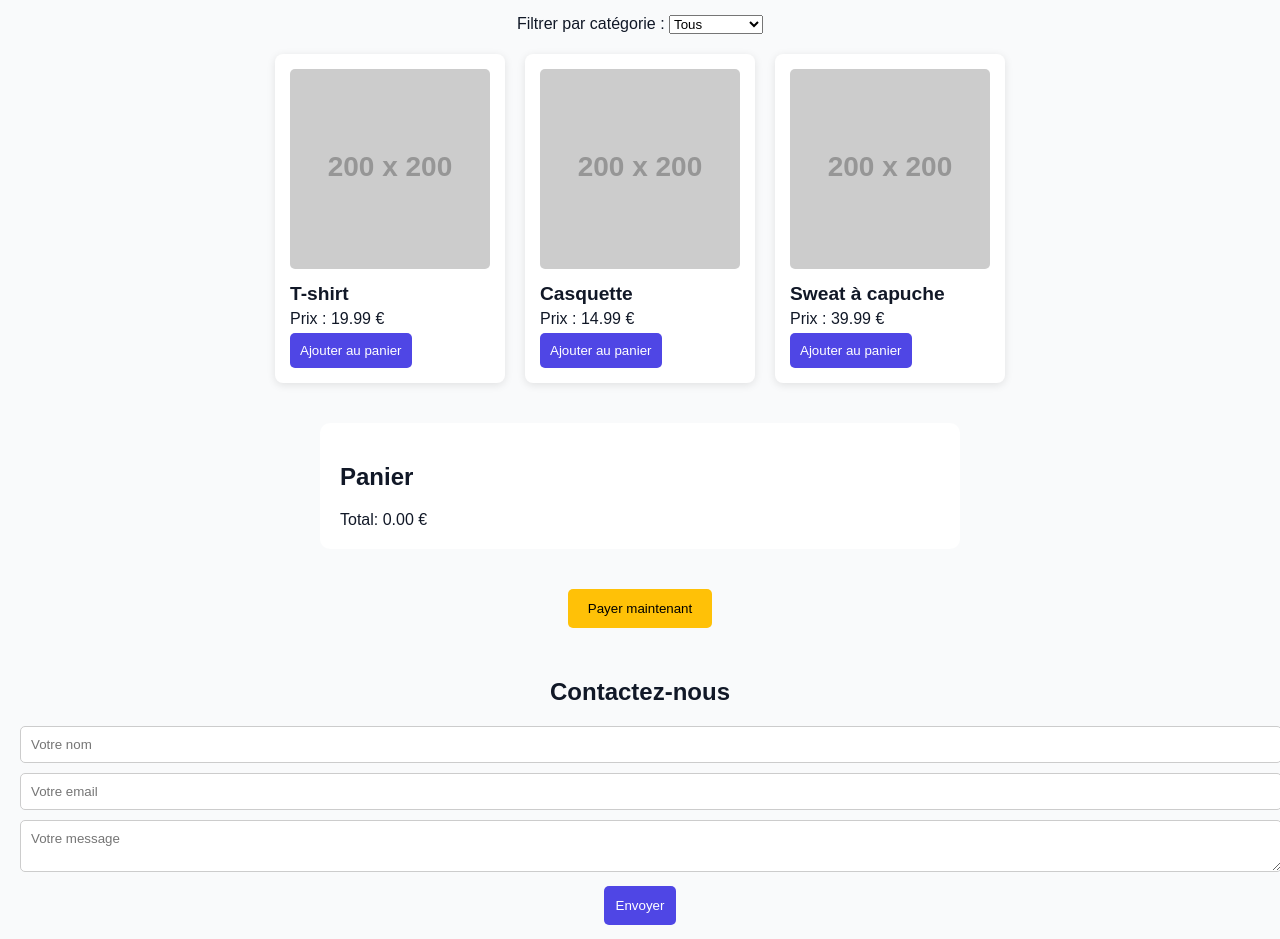
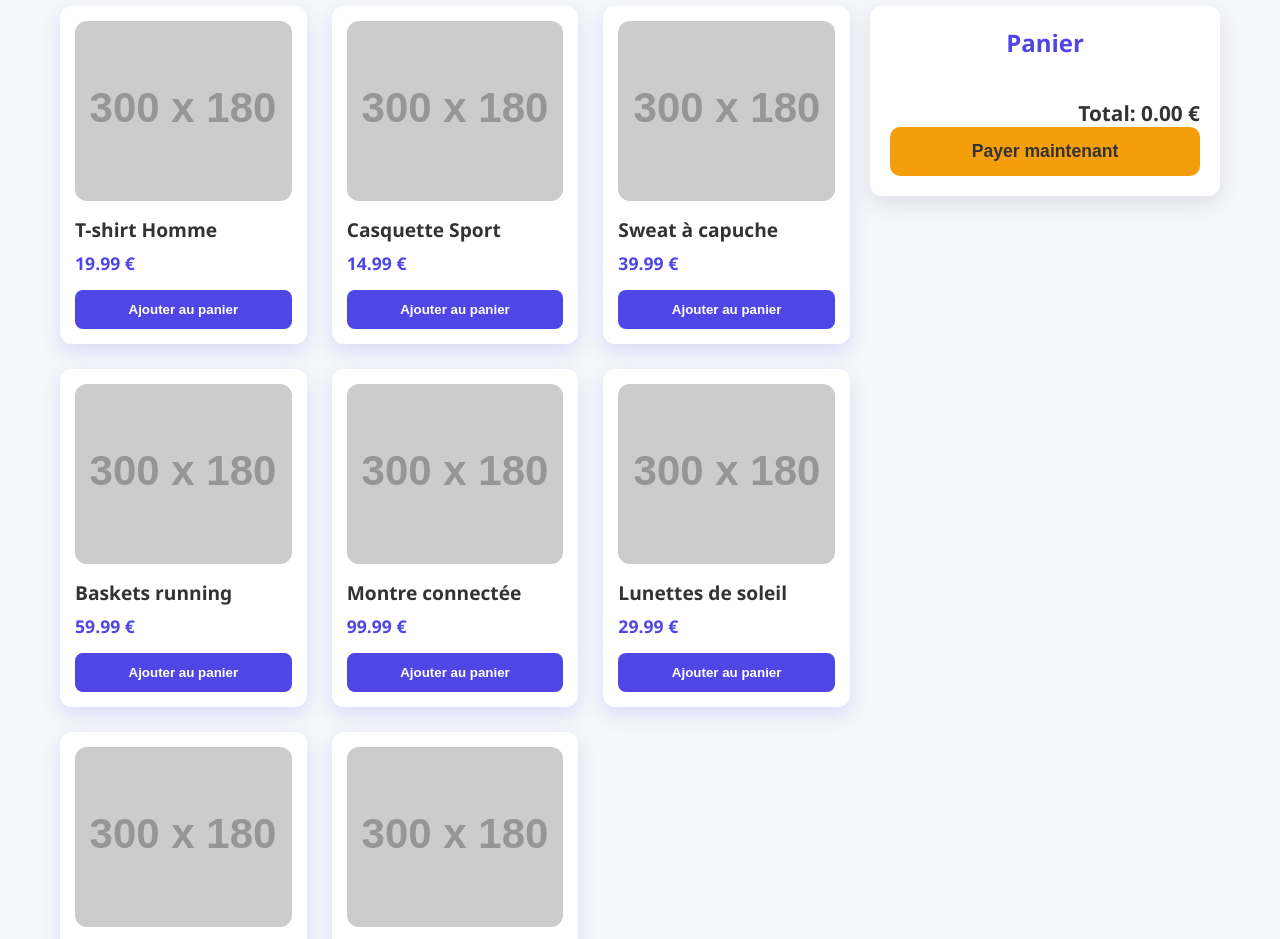
Before and after one commit to Karlstones/Shopeasy, a plain HTML site: page index.html in a window 1280 px wide. Shown: the part 93-1032 px from the top of the page. Drawn offline with Linux system fonts and the light colour scheme; placeholder pictures from the web are drawn by us.

Commit message:
Add files via upload

```diff
--- a/index.html
+++ b/index.html
@@ -3,243 +3,372 @@
 <head>
 <meta charset="UTF-8" />
 <meta name="viewport" content="width=device-width, initial-scale=1" />
-<title>Shopeasy - Boutique en ligne</title>
+<title>Shopeasy - Boutique moderne</title>
 <style>
-  :root {
-    --primary: #4f46e5;
-    --primary-hover: #4338ca;
-    --danger: #dc2626;
-    --danger-hover: #b91c1c;
-    --bg: #f9fafb;
-    --text: #111827;
+  /* Reset minimal */
+  * {
+    box-sizing: border-box;
   }
+
   body {
-    font-family: Arial, sans-serif;
-    background: var(--bg);
-    color: var(--text);
-    padding: 20px;
+    font-family: 'Segoe UI', Tahoma, Geneva, Verdana, sans-serif;
     margin: 0;
+    background: #f5f7fa;
+    color: #333;
   }
-  h1 {
-    text-align: center;
-    margin-bottom: 30px;
+
+  /* Navbar */
+  header {
+    background: #4f46e5;
+    color: white;
+    padding: 15px 30px;
+    display: flex;
+    justify-content: space-between;
+    align-items: center;
   }
+
+  header h1 {
+    margin: 0;
+    font-weight: 700;
+    font-size: 1.8rem;
+  }
+
+  /* Filtre catégorie dans navbar */
+  #category-select {
+    padding: 8px 12px;
+    border-radius: 5px;
+    border: none;
+    font-size: 1rem;
+  }
+
+  /* Conteneur principal */
+  main {
+    max-width: 1200px;
+    margin: 30px auto;
+    padding: 0 20px;
+    display: flex;
+    gap: 20px;
+    flex-wrap: wrap;
+  }
+
+  /* Produits */
   .products {
-    display: flex;
-    flex-wrap: wrap;
-    gap: 20px;
-    justify-content: center;
+    flex: 1 1 700px;
+    display: grid;
+    grid-template-columns: repeat(auto-fit, minmax(230px, 1fr));
+    gap: 25px;
   }
+
   .product {
     background: white;
+    border-radius: 12px;
+    box-shadow: 0 8px 20px rgb(79 70 229 / 0.15);
+    transition: transform 0.3s ease, box-shadow 0.3s ease;
     padding: 15px;
-    border-radius: 8px;
-    box-shadow: 0 2px 8px rgba(0,0,0,0.1);
-    transition: transform 0.3s ease, box-shadow 0.3s ease;
-    width: 200px;
+    display: flex;
+    flex-direction: column;
   }
+
   .product:hover {
-    transform: translateY(-8px);
-    box-shadow: 0 8px 16px rgba(0,0,0,0.15);
+    transform: translateY(-10px);
+    box-shadow: 0 15px 30px rgb(79 70 229 / 0.3);
   }
+
   .product img {
     width: 100%;
-    height: auto;
-    border-radius: 5px;
+    border-radius: 12px;
+    object-fit: cover;
+    height: 180px;
+    margin-bottom: 15px;
   }
+
   .product h2 {
-    font-size: 1.2em;
-    margin: 10px 0 5px;
+    font-size: 1.2rem;
+    margin: 0 0 8px;
+    flex-grow: 1;
   }
-  .product p {
-    margin: 5px 0;
+
+  .product p.price {
+    font-weight: 700;
+    font-size: 1.1rem;
+    margin: 0 0 15px;
+    color: #4f46e5;
   }
-  button {
-    background: var(--primary);
+
+  .product button {
+    background: #4f46e5;
     color: white;
     border: none;
-    padding: 10px;
-    border-radius: 5px;
+    padding: 12px;
+    border-radius: 8px;
+    font-weight: 600;
     cursor: pointer;
+    transition: background-color 0.3s ease;
   }
-  button:hover {
-    background: var(--primary-hover);
+
+  .product button:hover {
+    background: #4338ca;
   }
+
+  /* Panier latéral */
   #cart {
-    max-width: 600px;
-    margin: 40px auto;
+    flex-basis: 350px;
     background: white;
     padding: 20px;
-    border-radius: 10px;
+    border-radius: 12px;
+    box-shadow: 0 8px 25px rgb(0 0 0 / 0.1);
+    height: fit-content;
+    position: sticky;
+    top: 30px;
   }
+
+  #cart h2 {
+    margin-top: 0;
+    text-align: center;
+    color: #4f46e5;
+  }
+
+  #cart-items {
+    list-style: none;
+    padding: 0;
+    max-height: 300px;
+    overflow-y: auto;
+    margin-bottom: 20px;
+  }
+
   #cart-items li {
     display: flex;
     justify-content: space-between;
-    padding: 8px 0;
-    border-bottom: 1px solid #ddd;
+    align-items: center;
+    padding: 10px 0;
+    border-bottom: 1px solid #eee;
   }
+
   .remove-btn {
-    background: var(--danger);
+    background: #dc2626;
+    border: none;
+    color: white;
+    border-radius: 5px;
+    padding: 5px 10px;
+    cursor: pointer;
+    transition: background-color 0.3s ease;
+  }
+
+  .remove-btn:hover {
+    background: #b91c1c;
+  }
+
+  #cart-total {
+    font-weight: 700;
+    font-size: 1.3rem;
+    text-align: right;
+  }
+
+  /* Bouton payer */
+  #pay-btn {
+    width: 100%;
+    padding: 14px;
+    background: #f59e0b;
+    border: none;
+    border-radius: 10px;
+    font-size: 1.1rem;
+    font-weight: 700;
+    color: #333;
+    cursor: pointer;
+    transition: background-color 0.3s ease;
+  }
+
+  #pay-btn:hover {
+    background: #d97706;
+  }
+
+  /* Formulaire contact */
+  section#contact {
+    max-width: 700px;
+    margin: 50px auto 100px;
+    background: white;
+    padding: 30px 40px;
+    border-radius: 15px;
+    box-shadow: 0 12px 35px rgb(0 0 0 / 0.08);
+  }
+
+  section#contact h2 {
+    text-align: center;
+    margin-top: 0;
+    color: #4f46e5;
+  }
+
+  form {
+    display: flex;
+    flex-direction: column;
+    gap: 15px;
+    margin-top: 20px;
+  }
+
+  form input, form textarea {
+    padding: 15px;
+    font-size: 1rem;
+    border-radius: 10px;
+    border: 1px solid #ddd;
+    resize: vertical;
+    font-family: inherit;
+  }
+
+  form button[type="submit"] {
+    background: #4f46e5;
     color: white;
     border: none;
-    border-radius: 3px;
-    padding: 5px 10px;
+    padding: 15px;
+    font-weight: 700;
+    border-radius: 12px;
     cursor: pointer;
+    transition: background-color 0.3s ease;
   }
-  .remove-btn:hover {
-    background: var(--danger-hover);
+
+  form button[type="submit"]:hover {
+    background: #4338ca;
   }
-  @media (max-width: 600px) {
-    .products {
+
+  /* Responsive */
+  @media (max-width: 900px) {
+    main {
       flex-direction: column;
-      align-items: center;
+      padding: 20px;
     }
-    .product {
-      width: 90%;
+    #cart {
+      position: static;
+      max-width: none;
+      margin-top: 40px;
+      height: auto;
     }
-  }
-  /* Contact form styles */
-  form input, form textarea {
-    width: 100%;
-    margin-bottom: 10px;
-    padding: 10px;
-    border: 1px solid #ccc;
-    border-radius: 5px;
-    font-family: inherit;
-  }
-  form button[type="submit"] {
-    background: var(--primary);
-    color: white;
-    border: none;
-    padding: 12px;
-    border-radius: 5px;
-    cursor: pointer;
-  }
-  form button[type="submit"]:hover {
-    background: var(--primary-hover);
-  }
-  footer {
-    text-align: center;
-    margin-top: 50px;
-    font-size: 0.9em;
-    color: #555;
   }
 </style>
 </head>
 <body>
 
+<header>
   <h1>Shopeasy</h1>
-
-<div style="text-align:center; margin-bottom: 20px;">
-  <label for="category-select">Filtrer par catégorie :</label>
   <select id="category-select" onchange="filterProducts()">
-    <option value="all">Tous</option>
+    <option value="all">Toutes catégories</option>
     <option value="Vêtements">Vêtements</option>
     <option value="Accessoires">Accessoires</option>
+    <option value="Chaussures">Chaussures</option>
+    <option value="Électronique">Électronique</option>
   </select>
+</header>
+
+<main>
+  <div class="products" id="products">
+    <!-- Produits injectés ici -->
   </div>
 
-<div class="products" id="products">
-  <!-- Produits affichés ici -->
-</div>
-
-<div id="cart">
+  <aside id="cart">
     <h2>Panier</h2>
     <ul id="cart-items"></ul>
     <div id="cart-total">Total: 0 €</div>
-</div>
+    <button id="pay-btn" onclick="pay()">Payer maintenant</button>
+  </aside>
+</main>
 
-<div style="text-align: center; margin-top: 40px;">
-  <button onclick="alert('Paiement fictif effectué avec succès !')" style="background:#ffc107; color:#000; padding: 12px 20px; border-radius: 5px; border:none; cursor:pointer;">
-    Payer maintenant
-  </button>
-</div>
-
-<section style="margin-top: 50px; text-align: center;">
+<section id="contact">
   <h2>Contactez-nous</h2>
-  <form onsubmit="event.preventDefault(); alert('Merci pour votre message !'); this.reset();">
+  <form onsubmit="submitContact(event)">
     <input type="text" placeholder="Votre nom" required />
     <input type="email" placeholder="Votre email" required />
-    <textarea placeholder="Votre message" required></textarea>
+    <textarea rows="5" placeholder="Votre message" required></textarea>
     <button type="submit">Envoyer</button>
   </form>
 </section>
 
-<footer>© 2025 Shopeasy. Tous droits réservés.</footer>
-
 <script>
-// Produits avec catégorie
   const products = [
-  { id: 1, name: "T-shirt", price: 19.99, category: "Vêtements", img: "https://via.placeholder.com/200?text=T-shirt" },
-  { id: 2, name: "Casquette", price: 14.99, category: "Accessoires", img: "https://via.placeholder.com/200?text=Casquette" },
-  { id: 3, name: "Sweat à capuche", price: 39.99, category: "Vêtements", img: "https://via.placeholder.com/200?text=Sweat" },
+    { id: 1, name: "T-shirt Homme", price: 19.99, category: "Vêtements", img: "https://via.placeholder.com/300x180?text=T-shirt+Homme" },
+    { id: 2, name: "Casquette Sport", price: 14.99, category: "Accessoires", img: "https://via.placeholder.com/300x180?text=Casquette+Sport" },
+    { id: 3, name: "Sweat à capuche", price: 39.99, category: "Vêtements", img: "https://via.placeholder.com/300x180?text=Sweat+à+capuche" },
+    { id: 4, name: "Baskets running", price: 59.99, category: "Chaussures", img: "https://via.placeholder.com/300x180?text=Baskets+running" },
+    { id: 5, name: "Montre connectée", price: 99.99, category: "Électronique", img: "https://via.placeholder.com/300x180?text=Montre+connectée" },
+    { id: 6, name: "Lunettes de soleil", price: 29.99, category: "Accessoires", img: "https://via.placeholder.com/300x180?text=Lunettes+de+soleil" },
+    { id: 7, name: "Jean slim", price: 34.99, category: "Vêtements", img: "https://via.placeholder.com/300x180?text=Jean+slim" },
+    { id: 8, name: "Sac à dos", price: 45.99, category: "Accessoires", img: "https://via.placeholder.com/300x180?text=Sac+à+dos" },
   ];
 
-// Panier stocké en mémoire
   let cart = [];
 
-// Afficher produits avec filtre (paramètre optionnel)
-function displayProducts(productList = products) {
-  const productsDiv = document.getElementById("products");
-  productsDiv.innerHTML = "";
-  productList.forEach(product => {
-    const prodDiv = document.createElement("div");
-    prodDiv.className = "product";
-    prodDiv.innerHTML = `
-      <img src="${product.img}" alt="${product.name}" />
-      <h2>${product.name}</h2>
-      <p>Prix : ${product.price.toFixed(2)} €</p>
-      <button onclick="addToCart(${product.id})">Ajouter au panier</button>
+  function displayProducts(list = products) {
+    const container = document.getElementById('products');
+    container.innerHTML = '';
+    list.forEach(prod => {
+      const div = document.createElement('div');
+      div.className = 'product';
+      div.innerHTML = `
+        <img src="${prod.img}" alt="${prod.name}" />
+        <h2>${prod.name}</h2>
+        <p class="price">${prod.price.toFixed(2)} €</p>
+        <button onclick="addToCart(${prod.id})">Ajouter au panier</button>
       `;
-    productsDiv.appendChild(prodDiv);
+      container.appendChild(div);
     });
   }
 
-// Filtrer produits par catégorie
   function filterProducts() {
-  const selectedCategory = document.getElementById("category-select").value;
-  const filtered = selectedCategory === "all" ? products : products.filter(p => p.category === selectedCategory);
+    const selected = document.getElementById('category-select').value;
+    if (selected === 'all') {
+      displayProducts(products);
+    } else {
+      const filtered = products.filter(p => p.category === selected);
       displayProducts(filtered);
     }
+  }
 
-// Ajouter au panier
-function addToCart(productId) {
-  const product = products.find(p => p.id === productId);
-  const cartItem = cart.find(item => item.id === productId);
-  if (cartItem) {
-    cartItem.quantity++;
+  function addToCart(id) {
+    const prod = products.find(p => p.id === id);
+    const item = cart.find(i => i.id === id);
+    if (item) {
+      item.quantity++;
     } else {
-    cart.push({ ...product, quantity: 1 });
+      cart.push({...prod, quantity:1});
     }
     displayCart();
   }
 
-// Supprimer du panier
-function removeFromCart(productId) {
-  cart = cart.filter(item => item.id !== productId);
+  function removeFromCart(id) {
+    cart = cart.filter(i => i.id !== id);
     displayCart();
   }
 
-// Afficher panier
   function displayCart() {
-  const cartItemsUl = document.getElementById("cart-items");
-  cartItemsUl.innerHTML = "";
+    const ul = document.getElementById('cart-items');
+    ul.innerHTML = '';
     let total = 0;
-
     cart.forEach(item => {
       total += item.price * item.quantity;
-    const li = document.createElement("li");
+      const li = document.createElement('li');
       li.innerHTML = `
         ${item.name} x ${item.quantity} - ${(item.price * item.quantity).toFixed(2)} €
         <button class="remove-btn" onclick="removeFromCart(${item.id})">Supprimer</button>
       `;
-    cartItemsUl.appendChild(li);
+      ul.appendChild(li);
     });
-
-  document.getElementById("cart-total").textContent = `Total: ${total.toFixed(2)} €`;
+    document.getElementById('cart-total').textContent = `Total: ${total.toFixed(2)} €`;
   }
 
-// Initialisation
+  function pay() {
+    if(cart.length === 0) {
+      alert("Votre panier est vide.");
+      return;
+    }
+    alert("Paiement simulé effectué avec succès ! Merci pour votre achat.");
+    cart = [];
+    displayCart();
+  }
+
+  function submitContact(event) {
+    event.preventDefault();
+    alert("Merci pour votre message, nous vous répondrons rapidement !");
+    event.target.reset();
+  }
+
+  // Initial display
   displayProducts();
   displayCart();
 </script>
```
Lines whose indentation alone changed are shown as unchanged.
